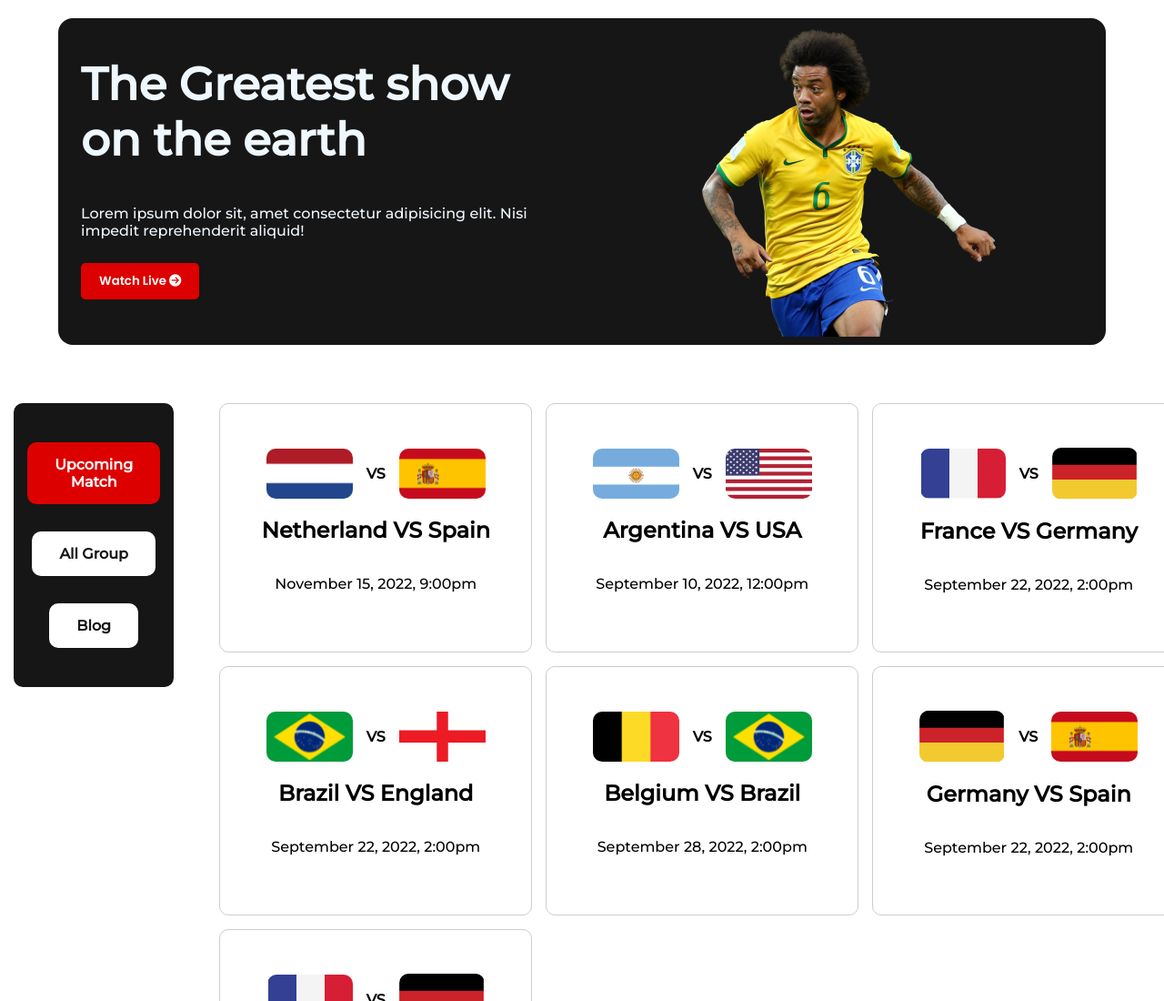
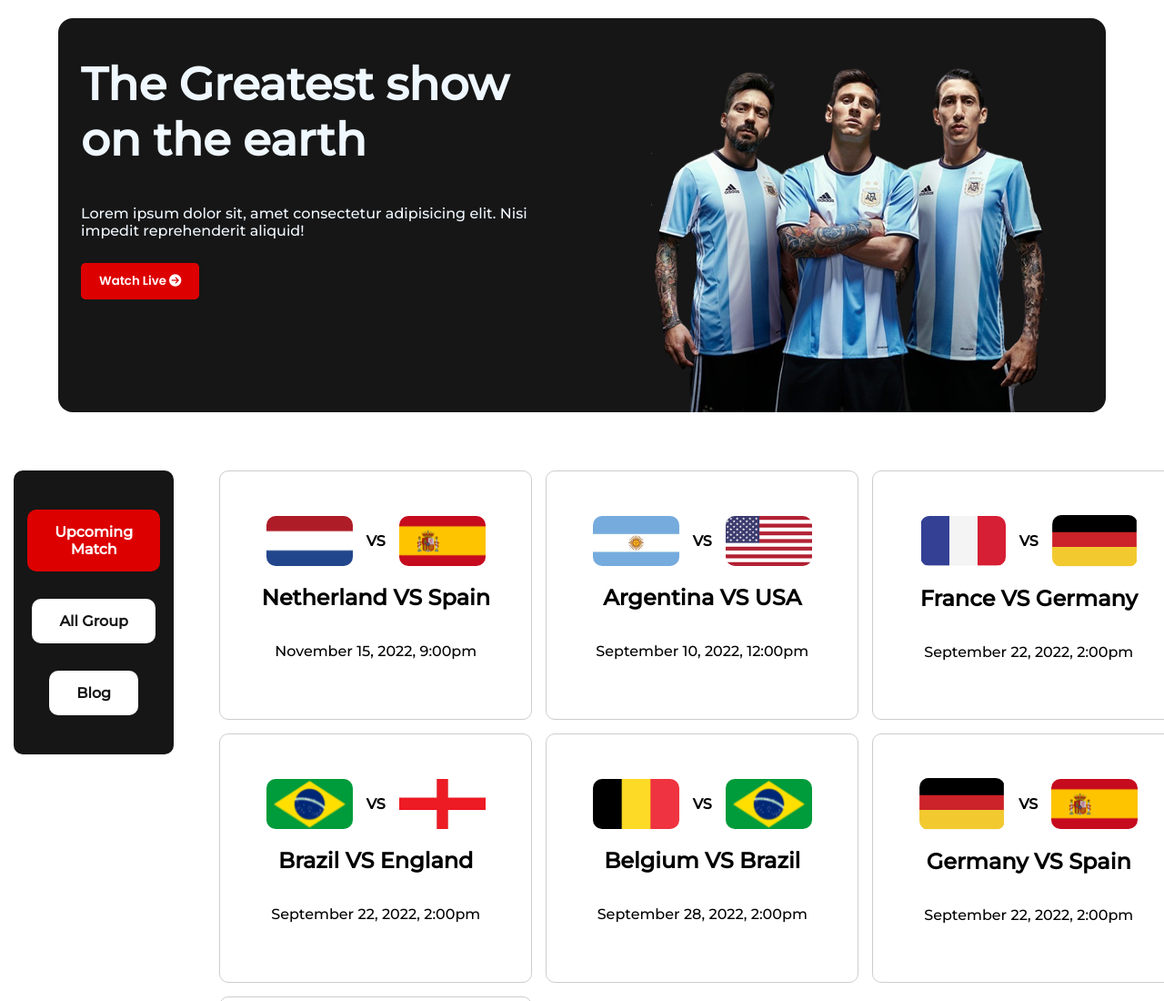
Before and after one commit to Muhaiminulsarkar/Worldcup-website, a plain HTML site: page match.html in a window 1280 px wide. Shown: the top 1100 px of the page at 91% size. Drawn offline with Linux system fonts and the light colour scheme.

Commit message:
updated commit

```diff
--- a/match.html
+++ b/match.html
@@ -23,7 +23,7 @@
                 <button>Watch Live <i class="fa-solid fa-circle-arrow-right"></i> </button>
             </div>
             <div class="hero-right">
-                <img src="images/Banner Image.png" alt="">
+                <img src="images/banner-3.png" alt="">
             </div>
 
         </div>
```
